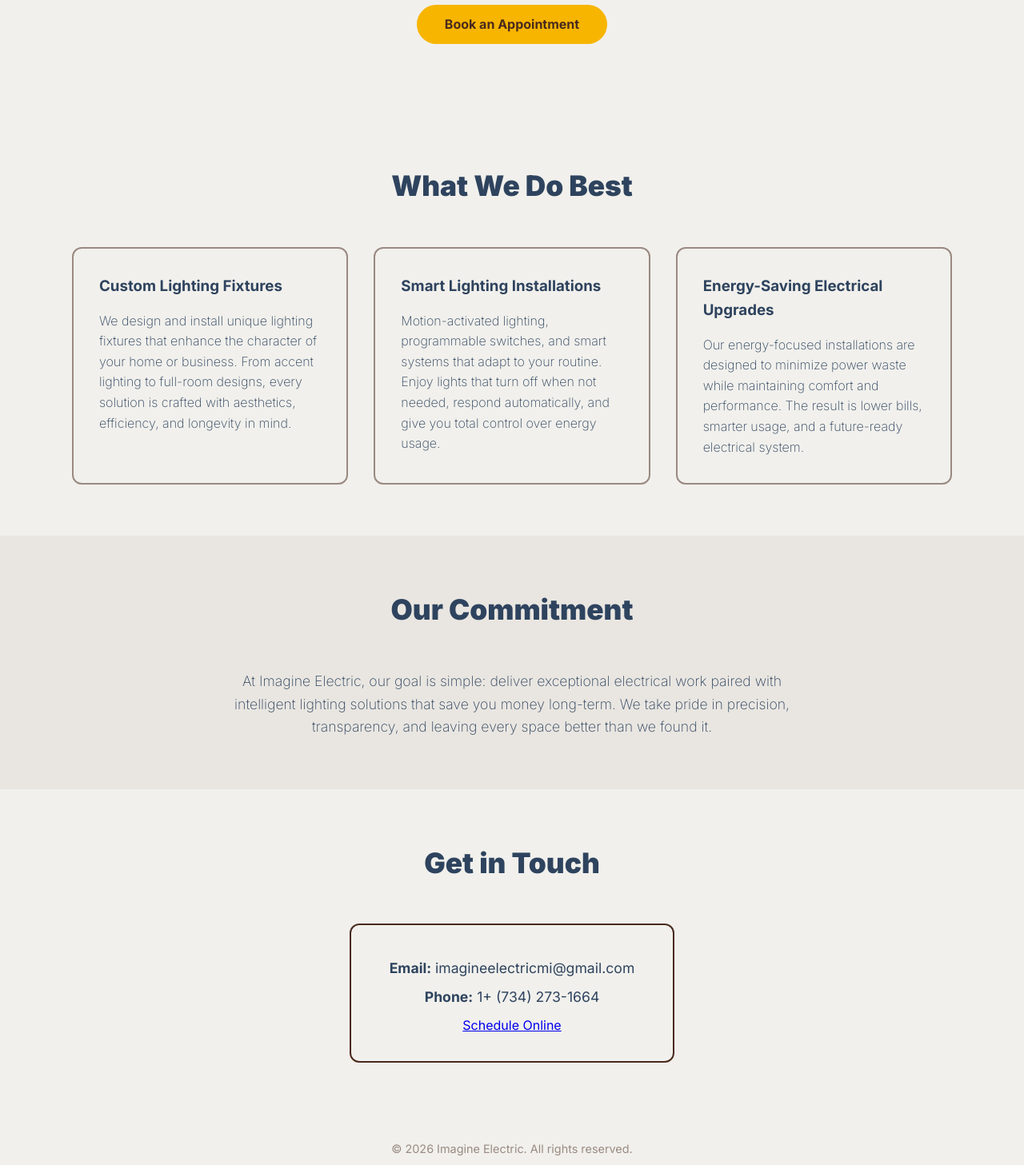
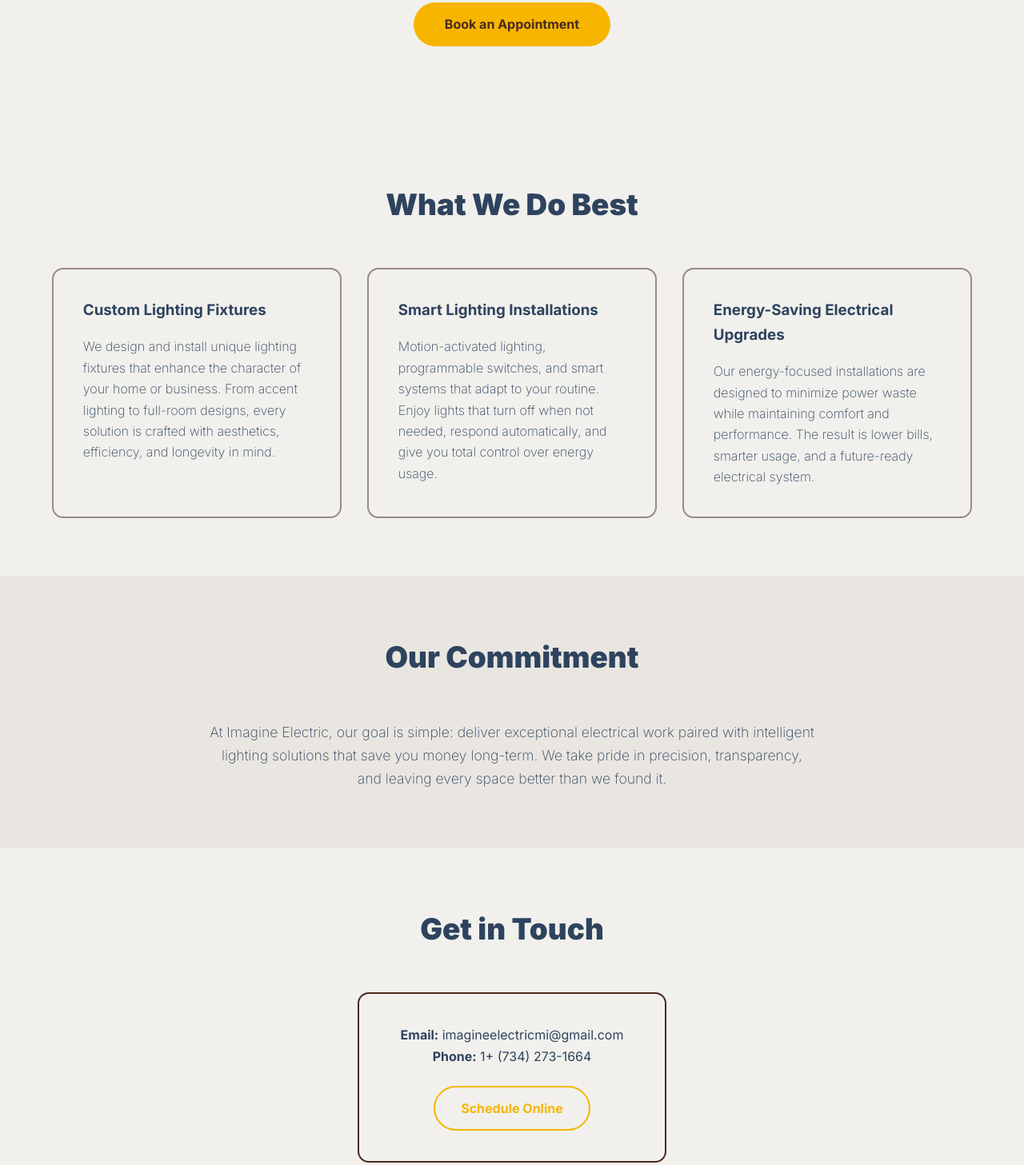
Before and after one commit to imagineelectric/oakwood.github.io, a plain HTML site: page index.html in a window 1280 px wide. Shown: the part 877-2334 px from the top of the page at 80% size. Drawn offline with Linux system fonts and the light colour scheme.

Commit message:
style.css

```diff
--- a/style.css
+++ b/style.css
@@ -19,7 +19,19 @@ body {
   font-family: 'Inter', sans-serif;
   background-color: var(--bg);
   color: var(--text);
-  line-height: 1.6;
+  line-height: 1.65;
+}
+
+/* ANIMATIONS */
+.fade-up {
+  opacity: 0;
+  transform: translateY(30px);
+  transition: opacity 0.8s ease, transform 0.8s ease;
+}
+
+.fade-up.visible {
+  opacity: 1;
+  transform: translateY(0);
 }
 
 /* HERO */
@@ -36,22 +48,28 @@ body {
 
 .hero h1 {
   font-weight: 900;
-  font-size: 2.8rem;
+  font-size: 2.9rem;
   margin-bottom: 1rem;
 }
 
 .hero p {
   font-weight: 200;
-  max-width: 650px;
-  margin: 0 auto 2.5rem;
+  max-width: 720px;
+  margin: 0 auto 2.8rem;
   font-size: 1.1rem;
 }
 
-/* BUTTON */
+/* BUTTONS */
+.hero-buttons {
+  display: flex;
+  justify-content: center;
+  gap: 1rem;
+}
+
 .btn-primary {
   background-color: var(--accent);
   color: var(--dark-accent);
-  padding: 0.9rem 2.2rem;
+  padding: 0.9rem 2.4rem;
   text-decoration: none;
   font-weight: 700;
   border-radius: 40px;
@@ -59,13 +77,30 @@ body {
 }
 
 .btn-primary:hover {
-  transform: translateY(-2px);
-  box-shadow: 0 8px 20px rgba(0,0,0,0.15);
+  transform: translateY(-3px);
+  box-shadow: 0 10px 25px rgba(0,0,0,0.18);
+}
+
+.btn-outline {
+  display: inline-block;
+  margin-top: 1.5rem;
+  padding: 0.8rem 2rem;
+  border: 2px solid var(--accent);
+  border-radius: 40px;
+  color: var(--accent);
+  text-decoration: none;
+  font-weight: 700;
+  transition: background 0.2s ease, color 0.2s ease;
+}
+
+.btn-outline:hover {
+  background: var(--accent);
+  color: var(--dark-accent);
 }
 
 /* SECTIONS */
 section {
-  padding: 4rem 2rem;
+  padding: 4.5rem 2rem;
 }
 
 /* SERVICES */
@@ -73,24 +108,29 @@ section {
 .promise h2,
 .contact h2 {
   text-align: center;
-  font-size: 2.2rem;
+  font-size: 2.3rem;
   margin-bottom: 3rem;
   font-weight: 900;
 }
 
 .service-grid {
   display: grid;
-  grid-template-columns: repeat(auto-fit, minmax(260px, 1fr));
+  grid-template-columns: repeat(auto-fit, minmax(280px, 1fr));
   gap: 2rem;
-  max-width: 1100px;
+  max-width: 1150px;
   margin: auto;
 }
 
 .service-box {
   border: 2px solid var(--neutral);
-  padding: 2rem;
-  border-radius: 12px;
+  padding: 2.3rem;
+  border-radius: 14px;
   background: transparent;
+  transition: transform 0.3s ease;
+}
+
+.service-box:hover {
+  transform: translateY(-6px);
 }
 
 .service-box h3 {
@@ -109,7 +149,7 @@ section {
 }
 
 .promise p {
-  max-width: 700px;
+  max-width: 760px;
   margin: auto;
   font-weight: 200;
   font-size: 1.1rem;
@@ -123,13 +163,8 @@ section {
 .contact-box {
   display: inline-block;
   border: 2px solid var(--dark-accent);
-  padding: 2rem 3rem;
-  border-radius: 12px;
-}
-
-.contact-box p {
-  font-size: 1.1rem;
-  margin: 0.5rem 0;
+  padding: 2.4rem 3.2rem;
+  border-radius: 14px;
 }
 
 /* FOOTER */
```
